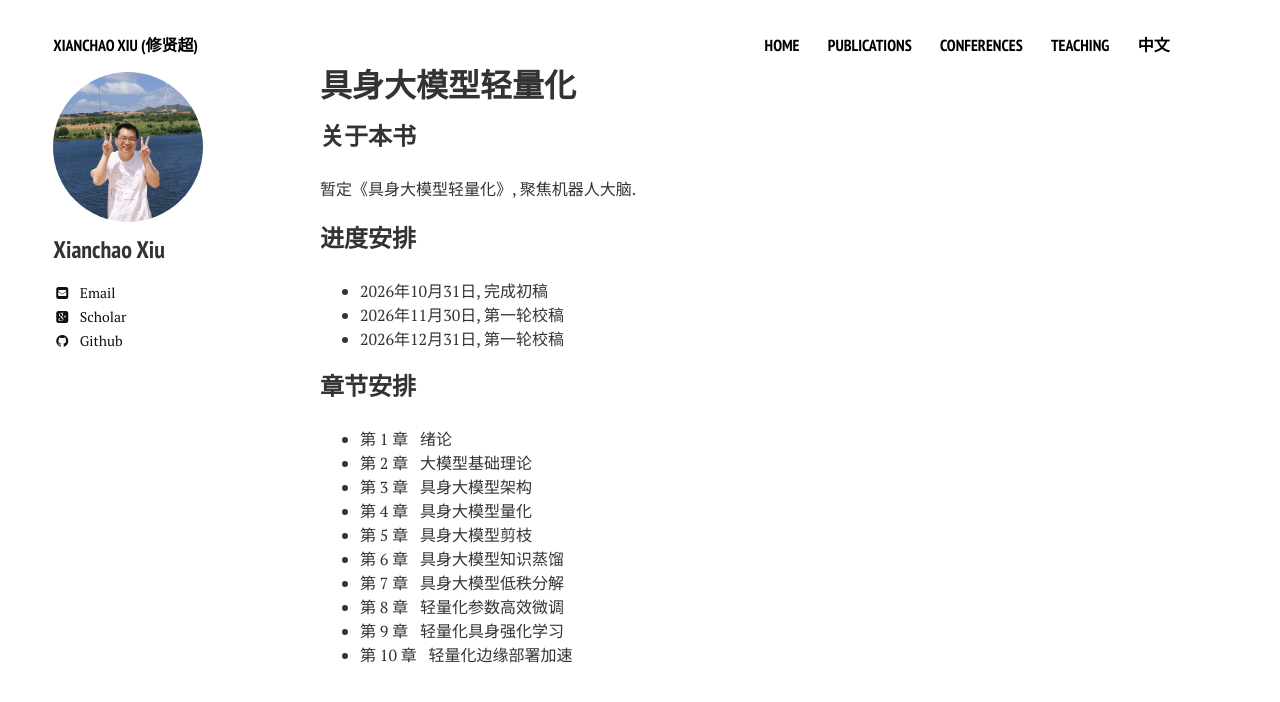
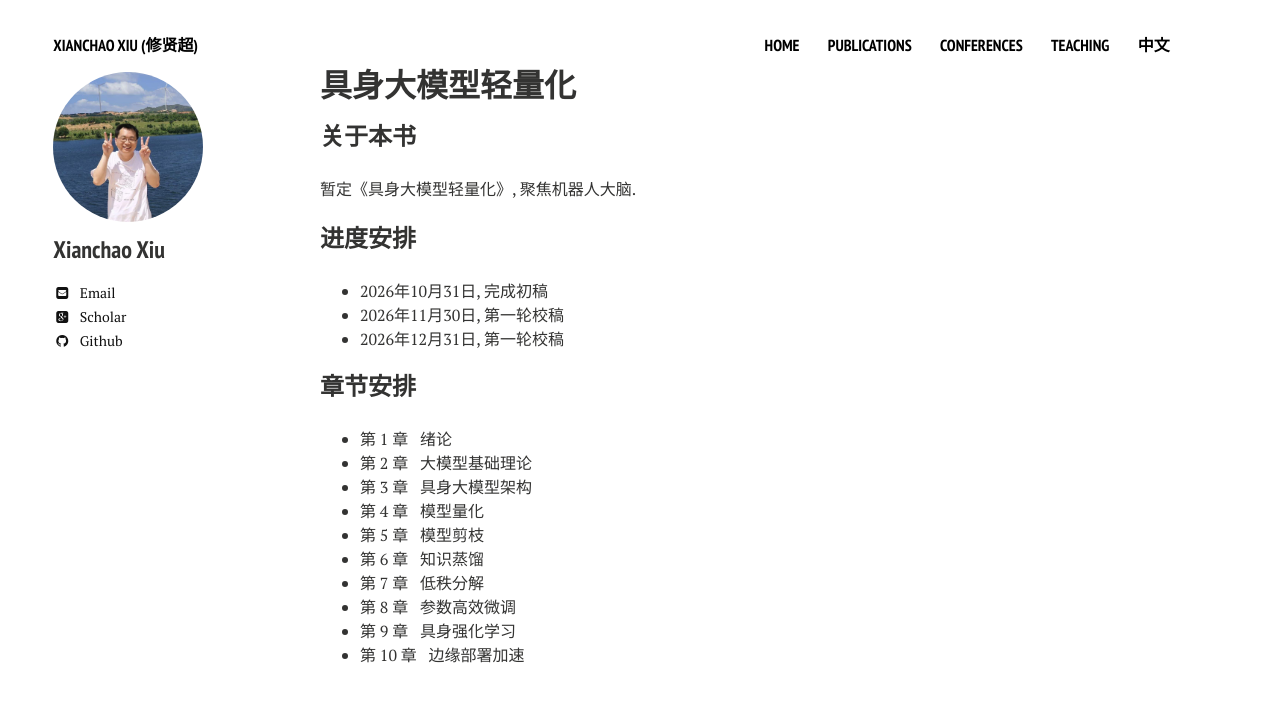
Before and after one commit to xianchaoxiu/xianchaoxiu.github.io, a Jekyll site: the page built from chinese/books/EAI/index.md, in a window 1280 px wide. Shown: the top 702 px of the page. Built offline with Jekyll 4.4.1, drawn with Linux system fonts in a browser that asks for light colours; nearby versions of some CDN libraries.

Commit message:
Update index.md

```diff
--- a/chinese/books/EAI/index.md
+++ b/chinese/books/EAI/index.md
@@ -18,10 +18,10 @@ share: false
 * 第 1 章 &nbsp;  绪论 <br>
 * 第 2 章 &nbsp;  大模型基础理论 <br>
 * 第 3 章 &nbsp;  具身大模型架构 <br>
-* 第 4 章 &nbsp;  具身大模型量化 <br>
-* 第 5 章 &nbsp;  具身大模型剪枝 <br>
-* 第 6 章 &nbsp;  具身大模型知识蒸馏 <br>
-* 第 7 章 &nbsp;  具身大模型低秩分解 <br>
-* 第 8 章 &nbsp;  轻量化参数高效微调 <br>
-* 第 9 章 &nbsp;  轻量化具身强化学习 <br>
-* 第 10 章 &nbsp;  轻量化边缘部署加速 <br>
+* 第 4 章 &nbsp;  模型量化 <br>
+* 第 5 章 &nbsp;  模型剪枝 <br>
+* 第 6 章 &nbsp;  知识蒸馏 <br>
+* 第 7 章 &nbsp;  低秩分解 <br>
+* 第 8 章 &nbsp;  参数高效微调 <br>
+* 第 9 章 &nbsp;  具身强化学习 <br>
+* 第 10 章 &nbsp;  边缘部署加速 <br>
```
